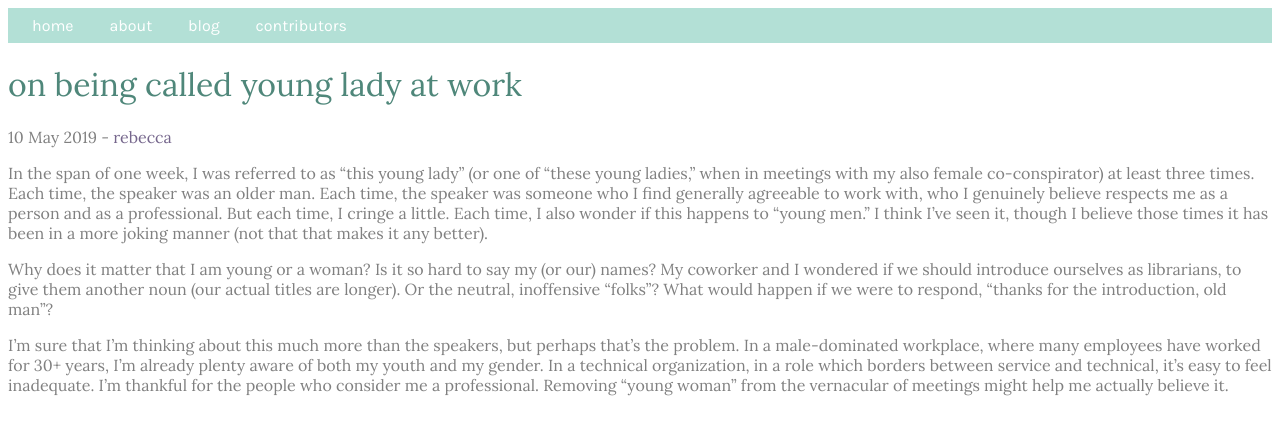
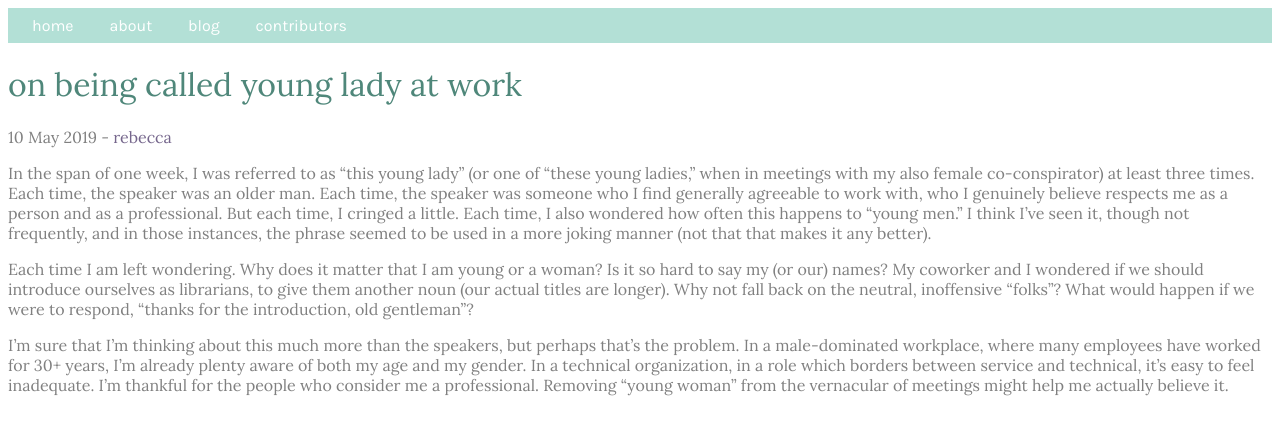
Before and after one commit to rmtownsend/jekyll-blog, a Jekyll site: the page built from _posts/2019-05-10-on-being-called-young-lady-at-work.md, in a window 1280 px wide. Shown: the top 435 px of the page. Built offline with Jekyll 4.4.1, drawn with Linux system fonts in a browser that asks for light colours.

Commit message:
updated young lady post

```diff
--- a/_posts/2019-05-10-on-being-called-young-lady-at-work.md
+++ b/_posts/2019-05-10-on-being-called-young-lady-at-work.md
@@ -2,8 +2,8 @@
 layout: post
 creator: rebecca
 ---
-In the span of one week, I was referred to as "this young lady" (or one of "these young ladies," when in meetings with my also female co-conspirator) at least three times. Each time, the speaker was an older man. Each time, the speaker was someone who I find generally agreeable to work with, who I genuinely believe respects me as a person and as a professional. But each time, I cringe a little. Each time, I also wonder if this happens to "young men." I think I've seen it, though I believe those times it has been in a more joking manner (not that that makes it any better).
+In the span of one week, I was referred to as "this young lady" (or one of "these young ladies," when in meetings with my also female co-conspirator) at least three times. Each time, the speaker was an older man. Each time, the speaker was someone who I find generally agreeable to work with, who I genuinely believe respects me as a person and as a professional. But each time, I cringed a little. Each time, I also wondered how often this happens to "young men." I think I've seen it, though not frequently, and in those instances, the phrase seemed to be used in a more joking manner (not that that makes it any better).
 
-Why does it matter that I am young or a woman? Is it so hard to say my (or our) names? My coworker and I wondered if we should introduce ourselves as librarians, to give them another noun (our actual titles are longer). Or the neutral, inoffensive "folks"? What would happen if we were to respond, "thanks for the introduction, old man"?
+Each time I am left wondering. Why does it matter that I am young or a woman? Is it so hard to say my (or our) names? My coworker and I wondered if we should introduce ourselves as librarians, to give them another noun (our actual titles are longer). Why not fall back on the neutral, inoffensive "folks"? What would happen if we were to respond, "thanks for the introduction, old gentleman"?
 
-I'm sure that I'm thinking about this much more than the speakers, but perhaps that's the problem. In a male-dominated workplace, where many employees have worked for 30+ years, I'm already plenty aware of both my youth and my gender. In a technical organization, in a role which borders between service and technical, it's easy to feel inadequate. I'm thankful for the people who consider me a professional. Removing "young woman" from the vernacular of meetings might help me actually believe it.
+I'm sure that I'm thinking about this much more than the speakers, but perhaps that's the problem. In a male-dominated workplace, where many employees have worked for 30+ years, I'm already plenty aware of both my age and my gender. In a technical organization, in a role which borders between service and technical, it's easy to feel inadequate. I'm thankful for the people who consider me a professional. Removing "young woman" from the vernacular of meetings might help me actually believe it.
```
